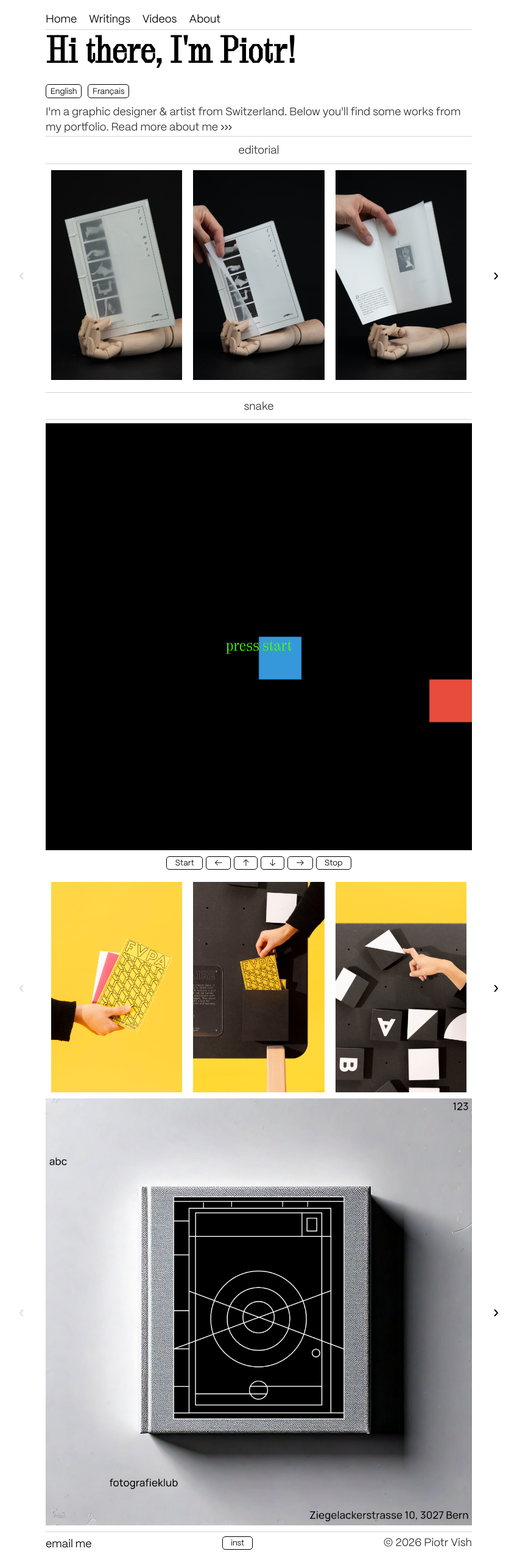
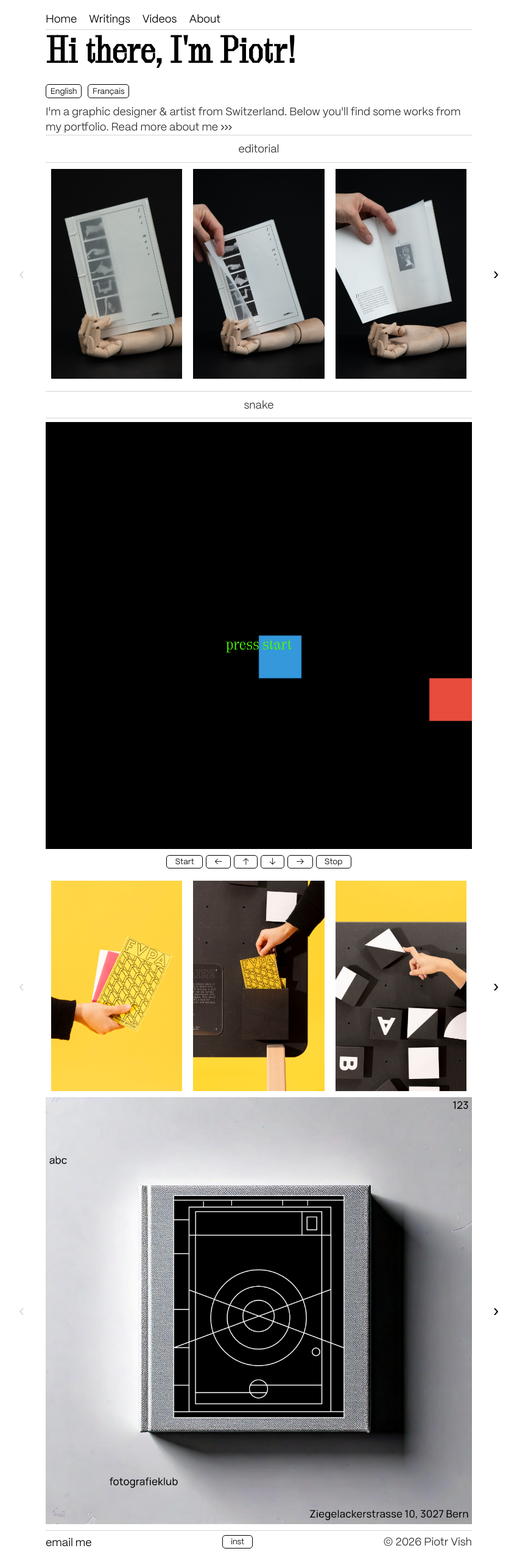
Before and after one commit to piotrvish/piotrvish.github.io, a Jekyll site: the page index.html, which Jekyll copies as it is, in a window 1280 px wide. Shown: the whole page at 61% size, without its empty margins (215-1064 px from the left). Built offline with Jekyll 4.4.1, drawn with Linux system fonts in a browser that asks for light colours; nearby versions of some CDN libraries; some web fonts are replaced.

Commit message:
Reduce paragraph bottom margin from 3px to 1px

```diff
--- a/css/main.css
+++ b/css/main.css
@@ -108,7 +108,7 @@
 }
 
 p {
-    margin: 0 0 3px;
+    margin: 0 0 1px;
     color: var(--text);
     font-family: "PP Mori Book", sans-serif;
     font-size: 1rem;
```
